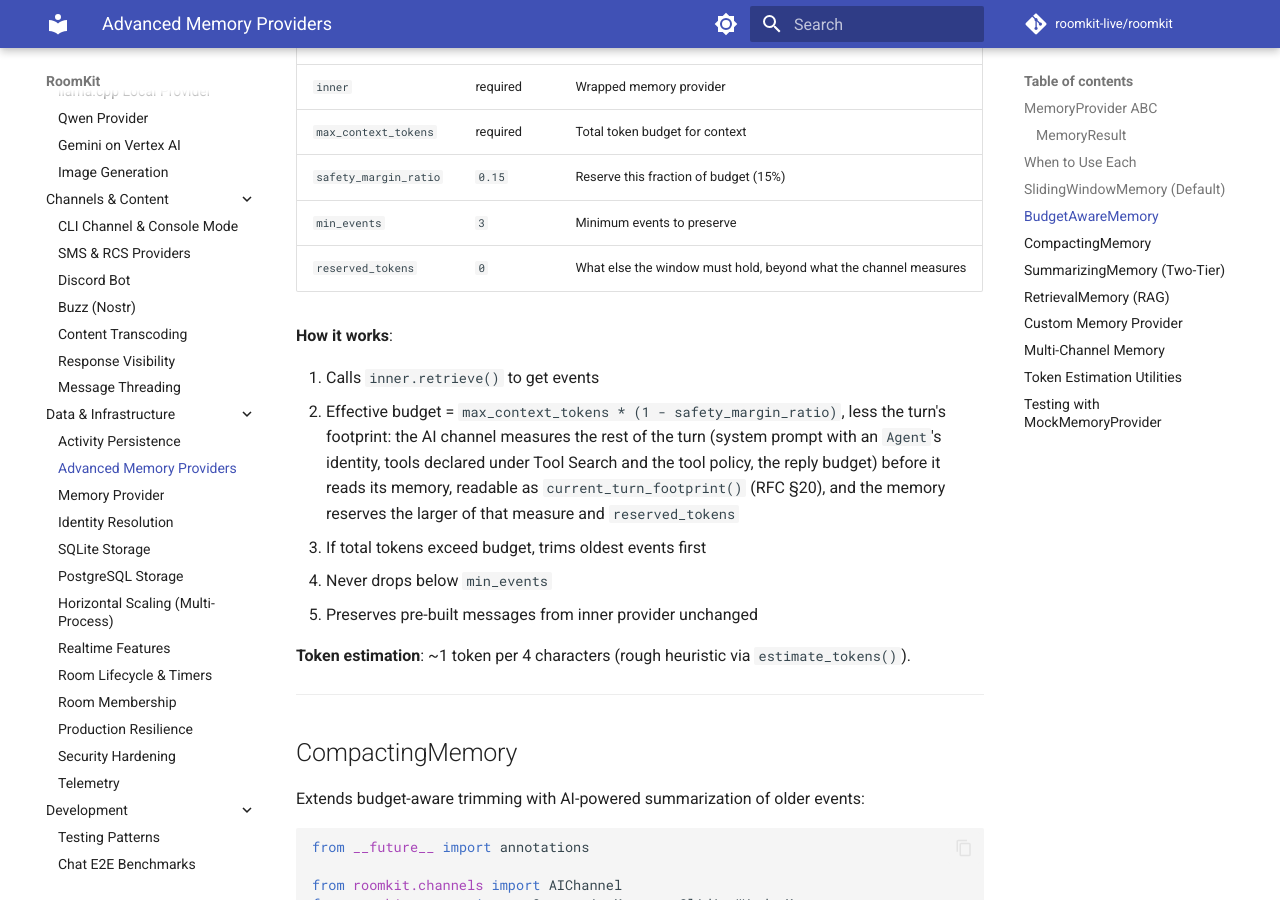
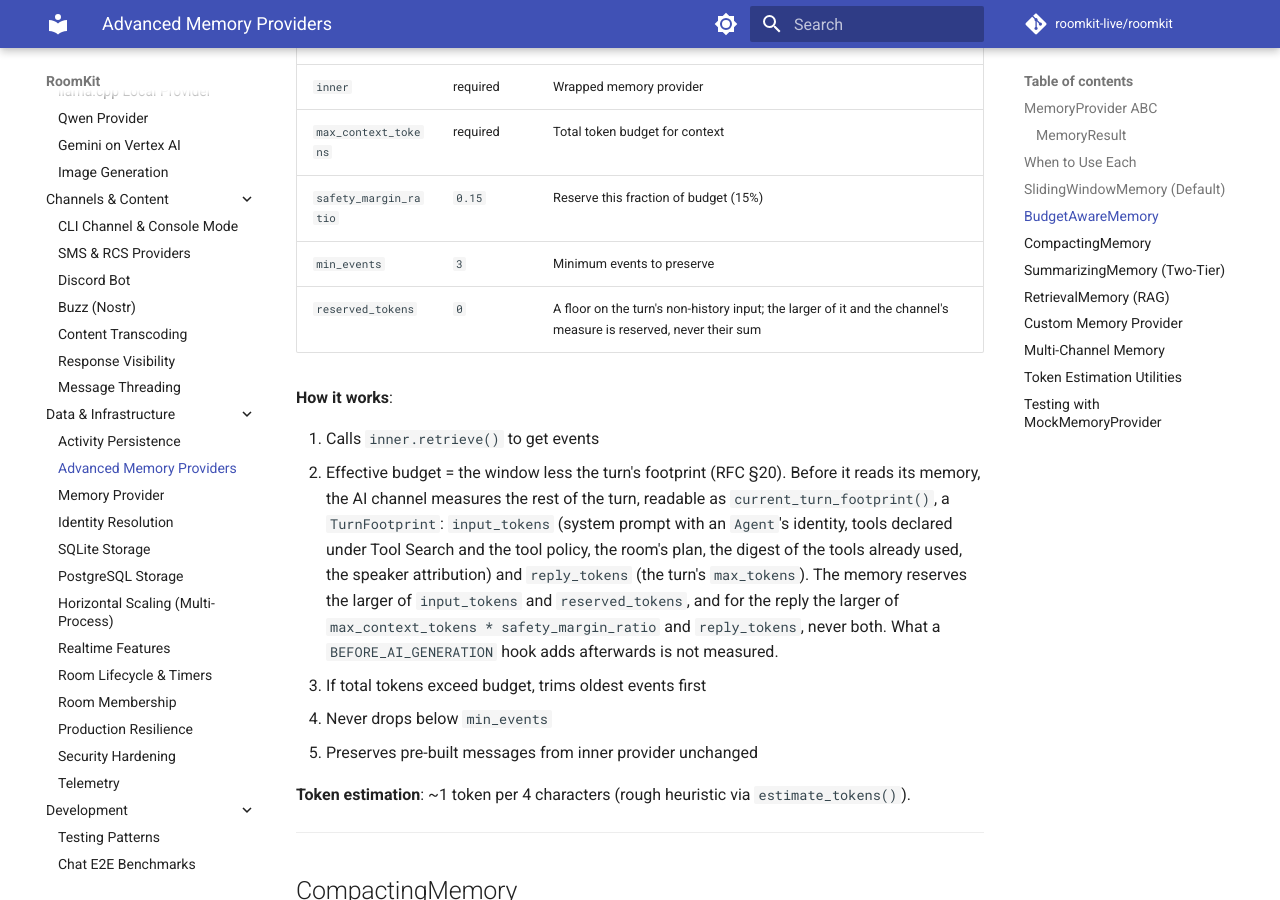
Before and after one commit to roomkit-live/roomkit-docs, an MkDocs documentation site: the page built from docs/guides/advanced-memory.md, in a window 1280 px wide and 900 px high, scrolled down 2725 px. Built offline with MkDocs 1.6.1 and Material for MkDocs 9.7.7, drawn with Linux system fonts in a browser that asks for light colours; comment, search, counter and statistics services are not loaded.

Commit message:
docs(memory): per review, a budget-aware memory's reserve is a floor on the measured input and the reply is reserved once; the footprint, BudgetAwareMemory and RunSkillScriptTool get their API reference, and the store section leaves the visibility states (RMK-406)

```diff
--- a/docs/guides/advanced-memory.md
+++ b/docs/guides/advanced-memory.md
@@ -110,16 +110,20 @@ ai = AIChannel("ai-assistant", provider=provider, memory=memory)
 | `max_context_tokens` | required | Total token budget for context |
 | `safety_margin_ratio` | `0.15` | Reserve this fraction of budget (15%) |
 | `min_events` | `3` | Minimum events to preserve |
-| `reserved_tokens` | `0` | What else the window must hold, beyond what the channel measures |
+| `reserved_tokens` | `0` | A floor on the turn's non-history input; the larger of it and the channel's measure is reserved, never their sum |
 
 **How it works**:
 
 1. Calls `inner.retrieve()` to get events
-2. Effective budget = `max_context_tokens * (1 - safety_margin_ratio)`, less the turn's
-   footprint: the AI channel measures the rest of the turn (system prompt with an
-   `Agent`'s identity, tools declared under Tool Search and the tool policy, the reply
-   budget) before it reads its memory, readable as `current_turn_footprint()` (RFC §20),
-   and the memory reserves the larger of that measure and `reserved_tokens`
+2. Effective budget = the window less the turn's footprint (RFC §20). Before it
+   reads its memory, the AI channel measures the rest of the turn, readable as
+   `current_turn_footprint()`, a `TurnFootprint`: `input_tokens` (system prompt
+   with an `Agent`'s identity, tools declared under Tool Search and the tool
+   policy, the room's plan, the digest of the tools already used, the speaker
+   attribution) and `reply_tokens` (the turn's `max_tokens`). The memory reserves
+   the larger of `input_tokens` and `reserved_tokens`, and for the reply the
+   larger of `max_context_tokens * safety_margin_ratio` and `reply_tokens`, never
+   both. What a `BEFORE_AI_GENERATION` hook adds afterwards is not measured.
 3. If total tokens exceed budget, trims oldest events first
 4. Never drops below `min_events`
 5. Preserves pre-built messages from inner provider unchanged
```
Also changed, not shown: docs/api/memory.md (+8 -0 lines), docs/api/skills.md (+2 -0 lines), docs/features.md (+1 -1 lines), docs/guides/agent-skills.md (+15 -15 lines).
